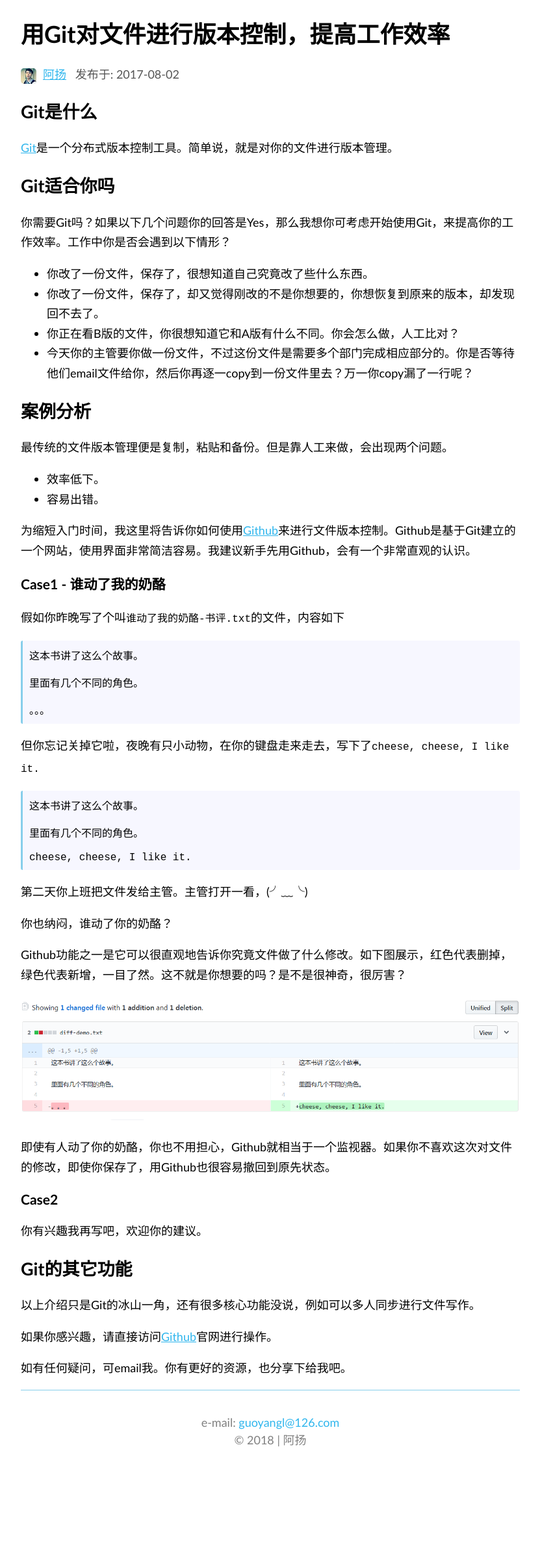
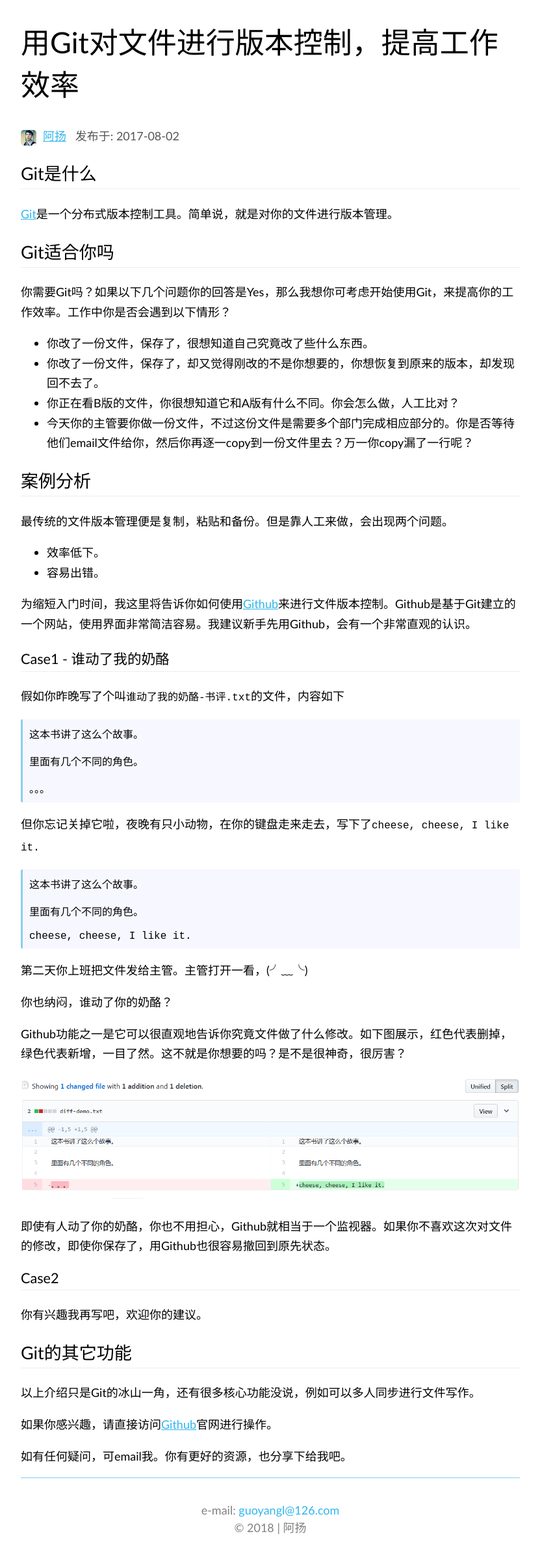
Before and after one commit to leiguoyang/leiguoyang.github.io, a Jekyll site: the page built from _posts/2017-08-02-用Git对文件进行版本控制，提高工作效率.md, in a window 1280 px wide. Shown: the whole page at 65% size, without its empty margins (224-1055 px from the left). Built offline with Jekyll 4.4.1, drawn with Linux system fonts in a browser that asks for light colours; before the commit the page ends 2266 px from its top, so only the background shows below that.

Commit message:
Set headings' font weight and font size

```diff
--- a/css/main.css
+++ b/css/main.css
@@ -118,3 +118,22 @@ pre {
   overflow: auto;
   background: #f7f7ff;
 }
+
+h1, h2, h3, h4, h5, h6 {
+  font-weight: normal;
+  border-bottom: 1px solid #eee;
+  padding-bottom: 5px;
+}
+
+h1 {
+  font-size: 2.5em;
+  border-bottom-width: 0;
+}
+
+h2 {
+  font-size: 1.5em;
+}
+
+h3 {
+  font-size: 1.2em;
+}
```
